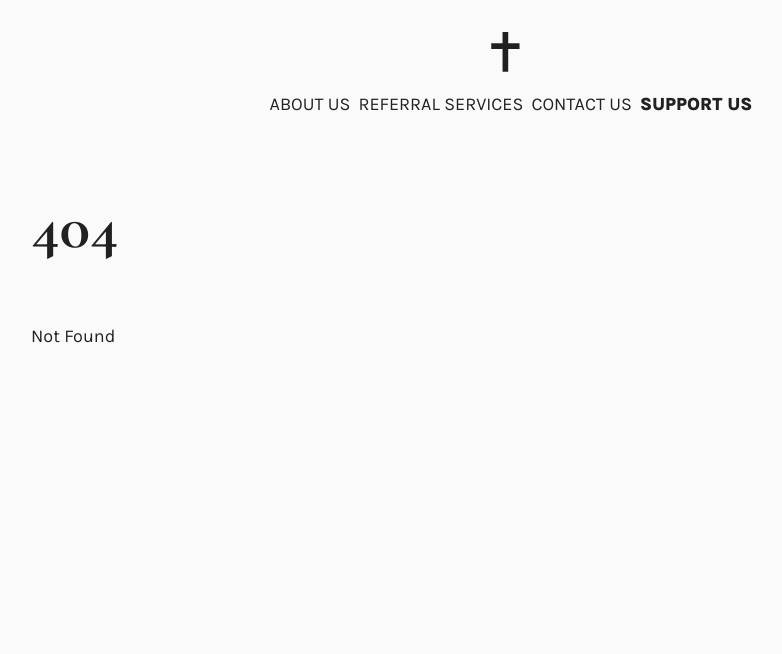
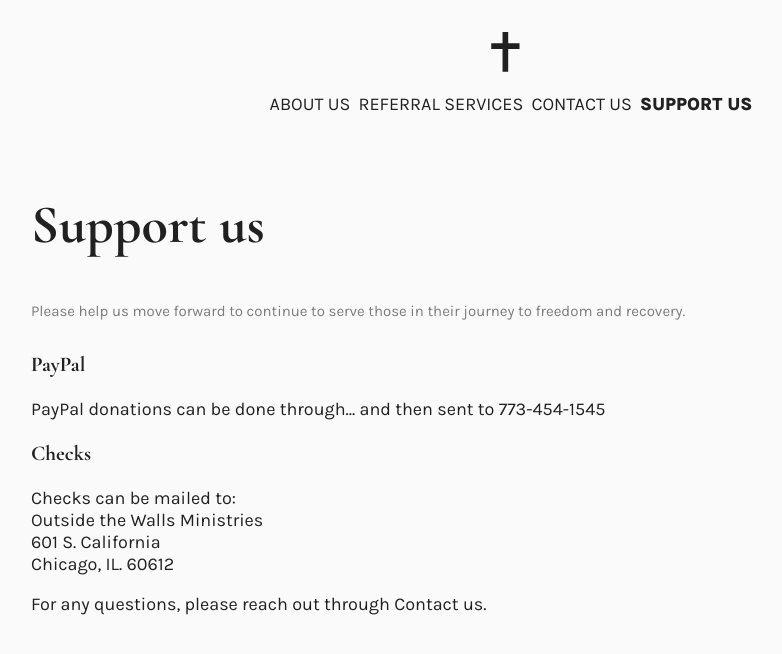
Before and after one commit to hnrq/otw-ministries, a SvelteKit app: page /support in a window 1280 px wide. Before the commit this address had no page. Shown: the top 654 px of the page, without its empty margins (129-911 px from the left). Built offline with nearby package versions, Linux system fonts and the light colour scheme.

Commit message:
feat: create /support page

```diff
--- /dev/null
+++ b/src/routes/support/+page.svelte
@@ -0,0 +1,31 @@
+<section class="support">
+	<h2>Support us</h2>
+	<small class="support__subtitle">
+		Please help us move forward to continue to serve those in their journey to freedom and recovery.
+	</small>
+
+	<h3>PayPal</h3>
+	<p>PayPal donations can be done through... and then sent to 773-454-1545</p>
+
+	<h3>Checks</h3>
+	<p>
+		Checks can be mailed to:<br />
+		Outside the Walls Ministries<br />
+		601 S. California<br />
+		Chicago, IL. 60612<br />
+	</p>
+
+	<p>For any questions, please reach out through Contact us.</p>
+</section>
+
+<style lang="scss">
+	@use '$theme/utils';
+
+	.support {
+		&__subtitle {
+			color: var(--text-medium);
+			margin-bottom: utils.spacing(4);
+			display: block;
+		}
+	}
+</style>
```
